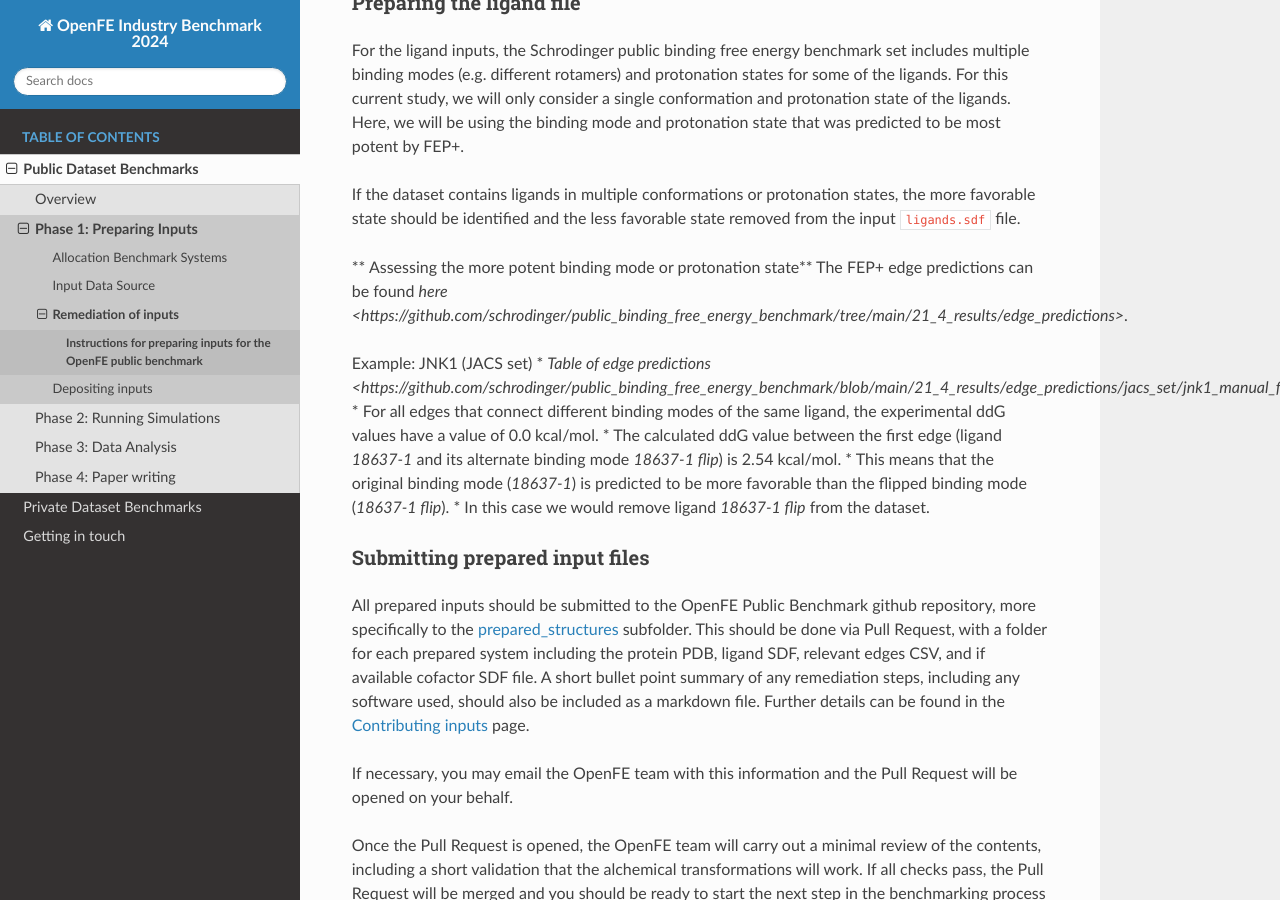
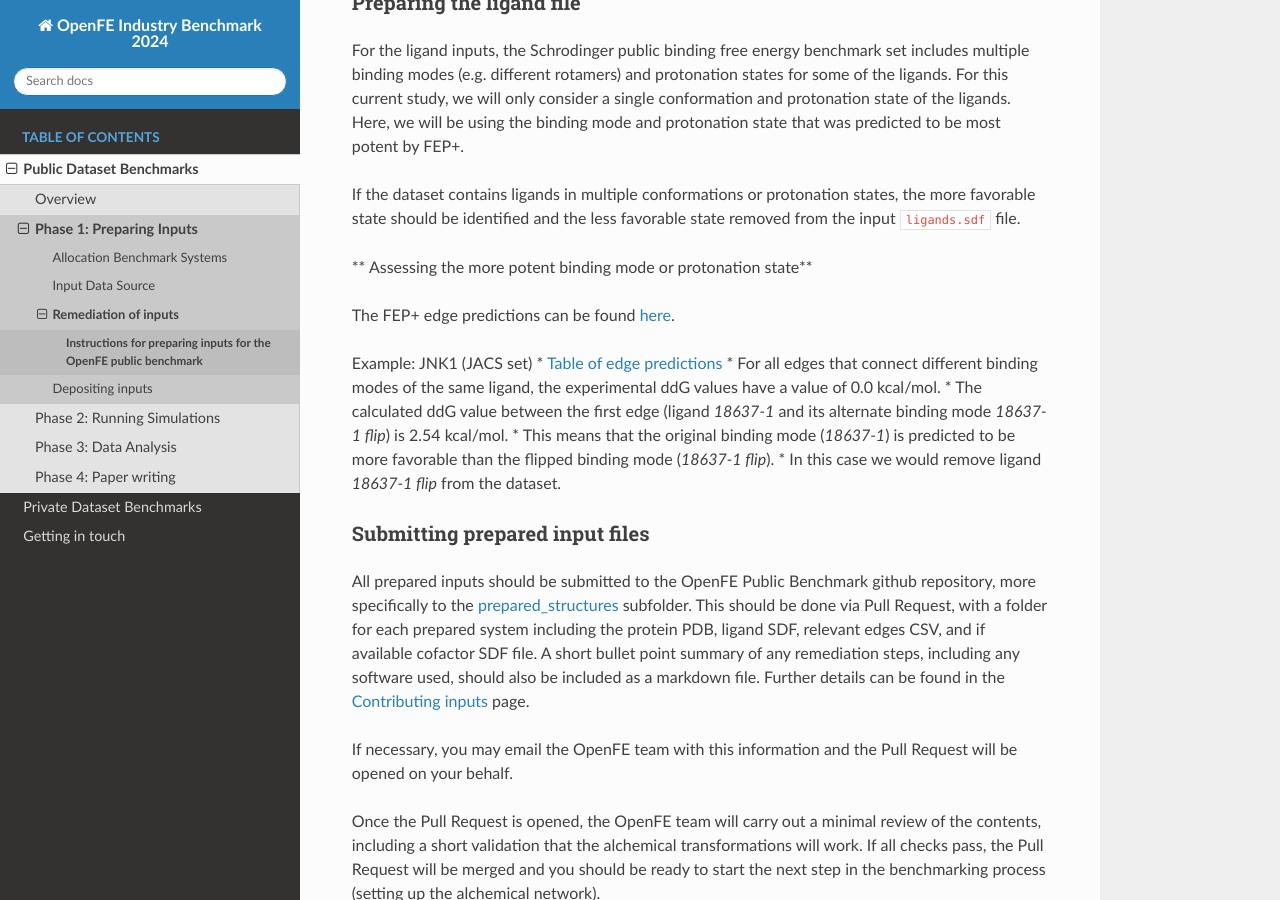
Before and after one commit to OpenFreeEnergy/IndustryBenchmarks2024, a Sphinx documentation site: the page built from docs/source/public/input_preparation.rst, in a window 1280 px wide and 900 px high, scrolled down 3749 px. Built offline with Sphinx 7.4.7 and the Read the Docs theme 2.0.0, drawn with Linux system fonts in a browser that asks for light colours.

Commit message:
small fix

```diff
--- a/docs/source/public/input_preparation.rst
+++ b/docs/source/public/input_preparation.rst
@@ -150,10 +150,11 @@ Here, we will be using the binding mode and protonation state that was predicted
 If the dataset contains ligands in multiple conformations or protonation states, the more favorable state should be identified and the less favorable state removed from the input ``ligands.sdf`` file.
 
 ** Assessing the more potent binding mode or protonation state**
-The FEP+ edge predictions can be found `here <https://github.com/schrodinger/public_binding_free_energy_benchmark/tree/main/21_4_results/edge_predictions>`.
+
+The FEP+ edge predictions can be found `here <https://github.com/schrodinger/public_binding_free_energy_benchmark/tree/main/21_4_results/edge_predictions>`_.
 
 Example: JNK1 (JACS set)
-* `Table of edge predictions <https://github.com/schrodinger/public_binding_free_energy_benchmark/blob/main/21_4_results/edge_predictions/jacs_set/jnk1_manual_flips_out.csv>`
+* `Table of edge predictions <https://github.com/schrodinger/public_binding_free_energy_benchmark/blob/main/21_4_results/edge_predictions/jacs_set/jnk1_manual_flips_out.csv>`_
 * For all edges that connect different binding modes of the same ligand, the experimental ddG values have a value of 0.0 kcal/mol.
 * The calculated ddG value between the first edge (ligand *18637-1* and its alternate binding mode *18637-1 flip*) is 2.54 kcal/mol.
 * This means that the original binding mode (*18637-1*) is predicted to be more favorable than the flipped binding mode (*18637-1 flip*).
```
